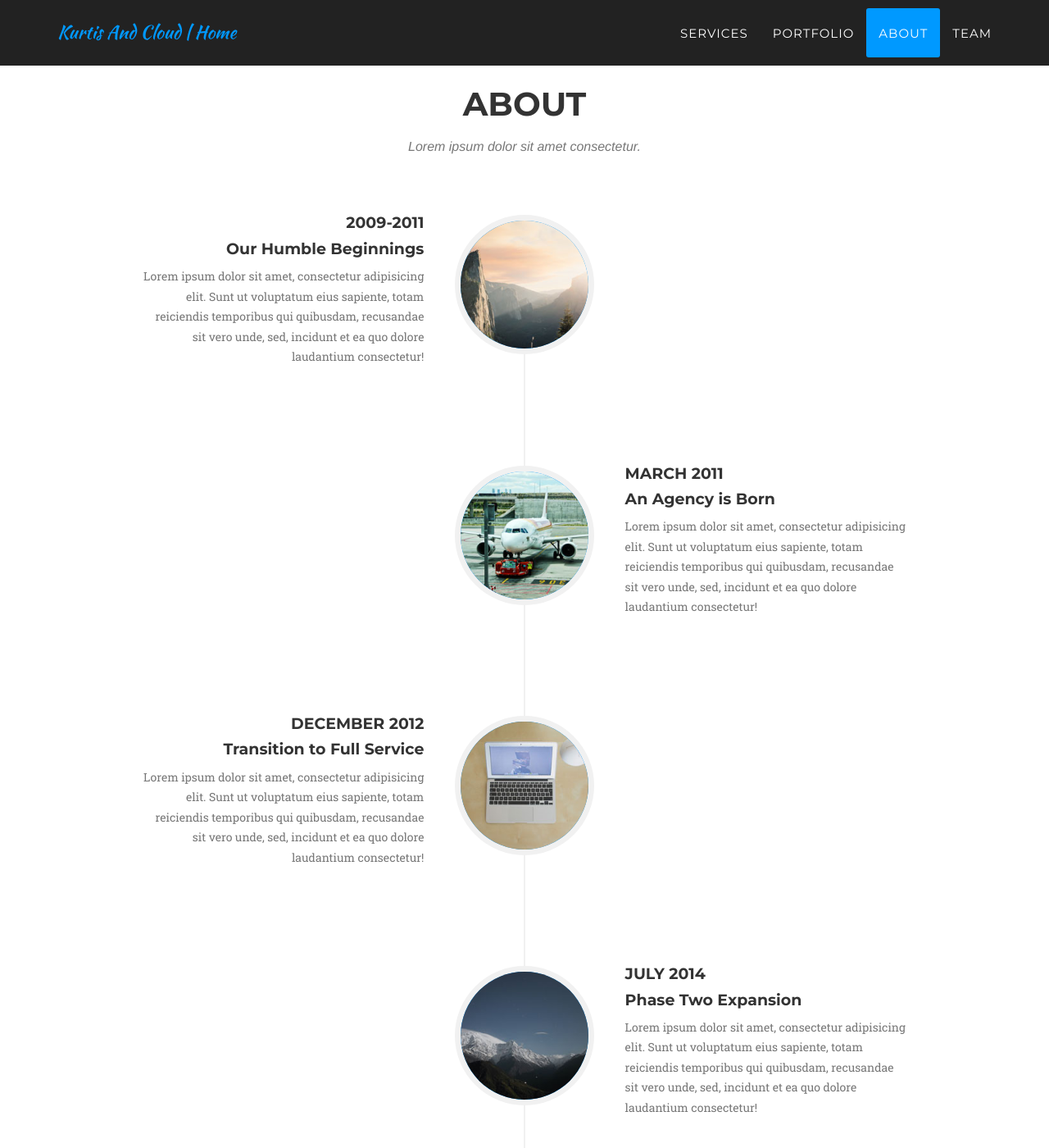
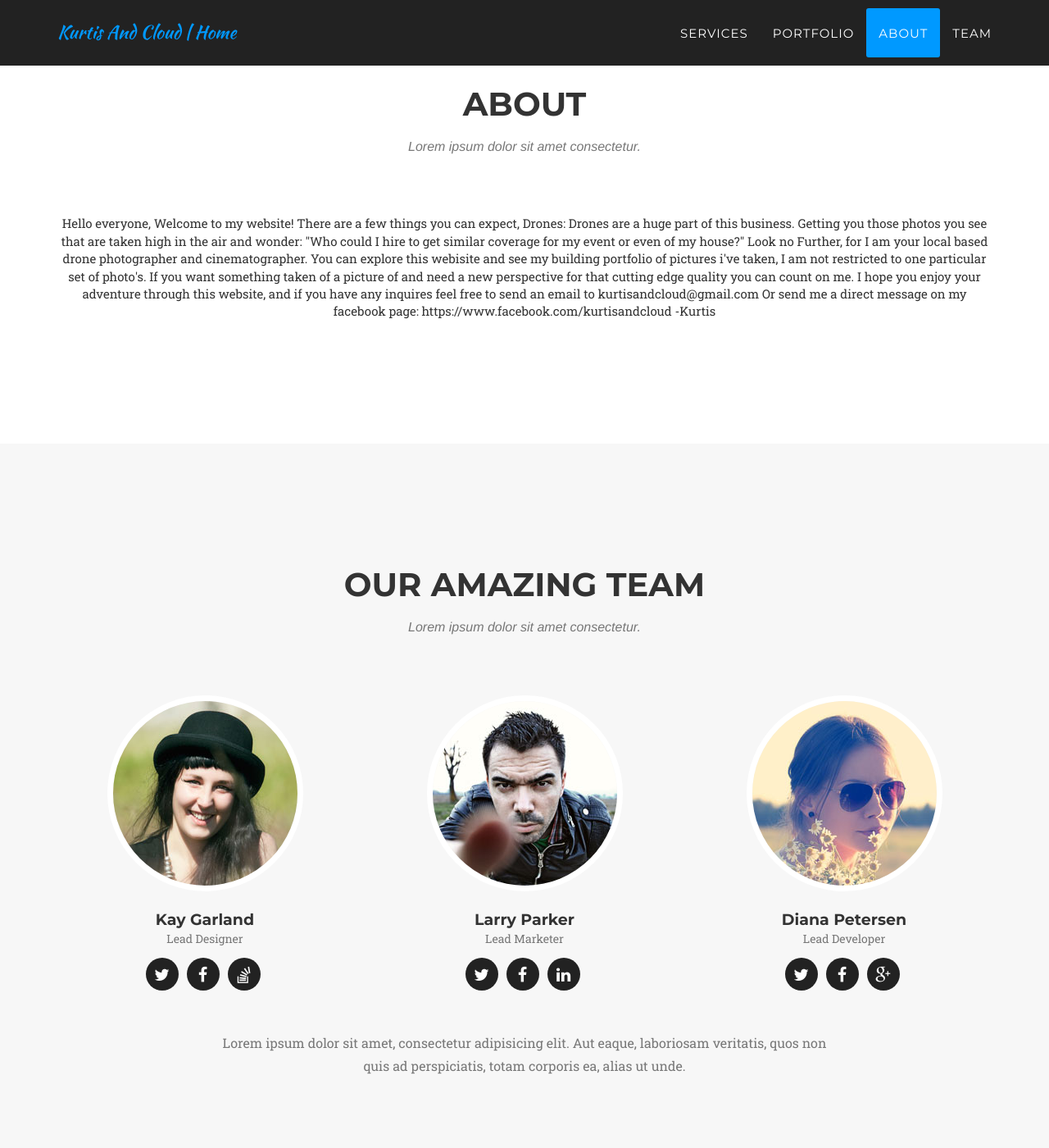
Before and after one commit to Keeg0222/KurtisAndCloud, a Jekyll site: the page built from index.html, in a window 1280 px wide and 1400 px high, scrolled down 2686 px. Shown: the whole window at 82% size. Built offline with Jekyll 4.4.1, drawn with Linux system fonts in a browser that asks for light colours; some web fonts are replaced.

Commit message:
Update about.html

```diff
--- a/_includes/about.html
+++ b/_includes/about.html
@@ -9,71 +9,26 @@
             </div>
             <div class="row">
                 <div class="col-lg-12">
-                    <ul class="timeline">
-                        <li>
-                            <div class="timeline-image">
-                                <img class="img-circle img-responsive" src="img/about/1.jpg" alt="">
-                            </div>
-                            <div class="timeline-panel">
-                                <div class="timeline-heading">
-                                    <h4>2009-2011</h4>
-                                    <h4 class="subheading">Our Humble Beginnings</h4>
-                                </div>
-                                <div class="timeline-body">
-                                    <p class="text-muted">Lorem ipsum dolor sit amet, consectetur adipisicing elit. Sunt ut voluptatum eius sapiente, totam reiciendis temporibus qui quibusdam, recusandae sit vero unde, sed, incidunt et ea quo dolore laudantium consectetur!</p>
-                                </div>
-                            </div>
-                        </li>
-                        <li class="timeline-inverted">
-                            <div class="timeline-image">
-                                <img class="img-circle img-responsive" src="img/about/2.jpg" alt="">
-                            </div>
-                            <div class="timeline-panel">
-                                <div class="timeline-heading">
-                                    <h4>March 2011</h4>
-                                    <h4 class="subheading">An Agency is Born</h4>
-                                </div>
-                                <div class="timeline-body">
-                                    <p class="text-muted">Lorem ipsum dolor sit amet, consectetur adipisicing elit. Sunt ut voluptatum eius sapiente, totam reiciendis temporibus qui quibusdam, recusandae sit vero unde, sed, incidunt et ea quo dolore laudantium consectetur!</p>
-                                </div>
-                            </div>
-                        </li>
-                        <li>
-                            <div class="timeline-image">
-                                <img class="img-circle img-responsive" src="img/about/3.jpg" alt="">
-                            </div>
-                            <div class="timeline-panel">
-                                <div class="timeline-heading">
-                                    <h4>December 2012</h4>
-                                    <h4 class="subheading">Transition to Full Service</h4>
-                                </div>
-                                <div class="timeline-body">
-                                    <p class="text-muted">Lorem ipsum dolor sit amet, consectetur adipisicing elit. Sunt ut voluptatum eius sapiente, totam reiciendis temporibus qui quibusdam, recusandae sit vero unde, sed, incidunt et ea quo dolore laudantium consectetur!</p>
-                                </div>
-                            </div>
-                        </li>
-                        <li class="timeline-inverted">
-                            <div class="timeline-image">
-                                <img class="img-circle img-responsive" src="img/about/4.jpg" alt="">
-                            </div>
-                            <div class="timeline-panel">
-                                <div class="timeline-heading">
-                                    <h4>July 2014</h4>
-                                    <h4 class="subheading">Phase Two Expansion</h4>
-                                </div>
-                                <div class="timeline-body">
-                                    <p class="text-muted">Lorem ipsum dolor sit amet, consectetur adipisicing elit. Sunt ut voluptatum eius sapiente, totam reiciendis temporibus qui quibusdam, recusandae sit vero unde, sed, incidunt et ea quo dolore laudantium consectetur!</p>
-                                </div>
-                            </div>
-                        </li>
-                        <li class="timeline-inverted">
-                            <div class="timeline-image">
-                                <h4>Be Part
-                                    <br>Of Our
-                                    <br>Story!</h4>
-                            </div>
-                        </li>
-                    </ul>
+                    <center>
+
+                        Hello everyone, Welcome to my website!
+There are a few things you can expect,
+Drones: Drones are a huge part of this business.
+Getting you those photos you see that are taken high in the air and wonder:
+"Who could I hire to get similar coverage for my event or even of my house?"
+Look no Further, for I am your local based drone photographer and cinematographer.
+
+You can explore this webisite and see my building portfolio of pictures i've taken,
+I am not restricted to one particular set of photo's. If you want something taken of a picture of and
+need a new perspective for that cutting edge quality you can count on me.
+I hope you enjoy your adventure through this website, and if you have any inquires feel free to send an email to
+kurtisandcloud@gmail.com
+Or send me a direct message on my facebook page:
+https://www.facebook.com/kurtisandcloud
+
+-Kurtis
+
+                    </center>
                 </div>
             </div>
         </div>
```
